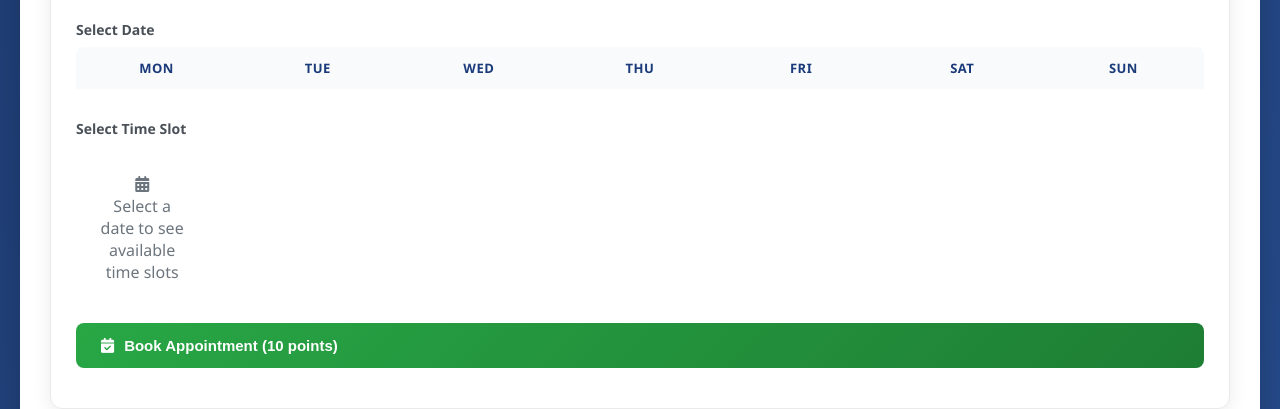
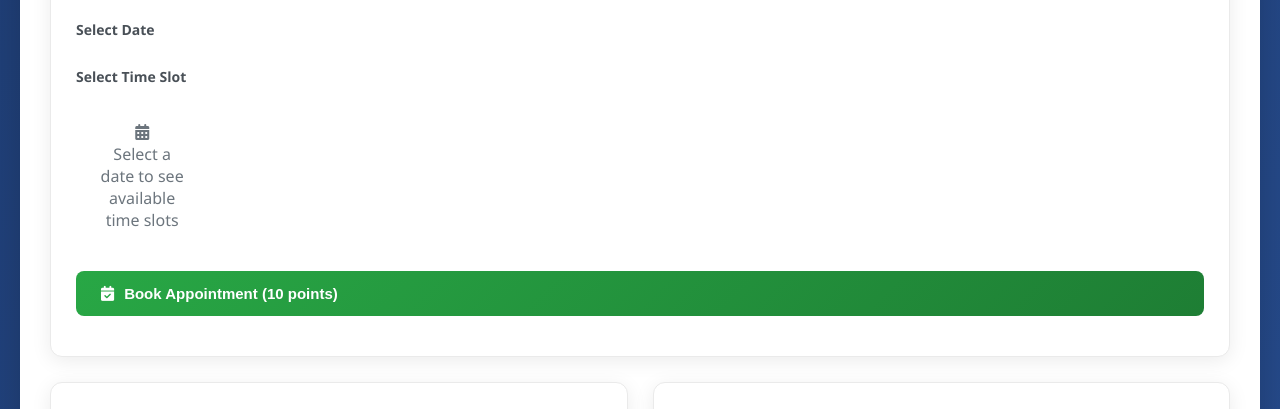
Before and after one commit to digitusadvert-lang/hairsalon, a Flask app: template templates/dashboard.html in a window 1280 px wide. Shown: the part 576-985 px from the top of the page. Run offline with Flask 3, Linux system fonts and the light colour scheme; the template is opened without the code that fills it, so the values that code supplies are empty.

Commit message:
remove day on greenbox

```diff
--- a/templates/dashboard.html
+++ b/templates/dashboard.html
@@ -257,25 +257,7 @@
             padding-right: 40px;
         }
 
-        /* Calendar Styles - IMPROVED WITH DAY IN BOX */
-        .calendar-weekdays {
-            display: grid;
-            grid-template-columns: repeat(7, 1fr);
-            background: #f8fafc;
-            border-radius: 8px 8px 0 0;
-            margin-bottom: 10px;
-            padding: 12px 0;
-        }
-
-        .weekday-header {
-            text-align: center;
-            font-weight: 600;
-            color: #1a3a7a;
-            font-size: 13px;
-            text-transform: uppercase;
-            letter-spacing: 0.5px;
-        }
-
+        /* Calendar Styles - REMOVED WEEKDAY HEADERS */
         .calendar-grid {
             display: grid;
             grid-template-columns: repeat(7, 1fr);
@@ -755,26 +730,14 @@
 
                 <div class="form-group">
                     <label>Select Date</label>
-                    <div class="calendar-container">
-                        <!-- Weekday headers -->
-                        <div class="calendar-weekdays">
-                            <div class="weekday-header">Mon</div>
-                            <div class="weekday-header">Tue</div>
-                            <div class="weekday-header">Wed</div>
-                            <div class="weekday-header">Thu</div>
-                            <div class="weekday-header">Fri</div>
-                            <div class="weekday-header">Sat</div>
-                            <div class="weekday-header">Sun</div>
-                        </div>
-
-                        <!-- Calendar grid -->
+                    <!-- REMOVED THE WEEKDAY HEADERS COMPLETELY -->
                     <div class="calendar-grid">
                         {% for day in calendar_days %}
                         <div class="calendar-day-cell {{ day.color }} {% if day.is_today %}today{% endif %}"
                              data-date="{{ day.date.isoformat() }}"
                              onclick="selectDate('{{ day.date.isoformat() }}', this)">
 
-                                <!-- Day name inside the box -->
+                            <!-- Day name inside the box - FIXED: Display full day name -->
                             <div class="day-display">{{ day.day_name[:3] }}</div>
 
                             <div class="date-number">
```
Also changed, not shown: other parts of templates/dashboard.html (+13 -21 lines). Lines whose indentation alone changed are shown as unchanged.
